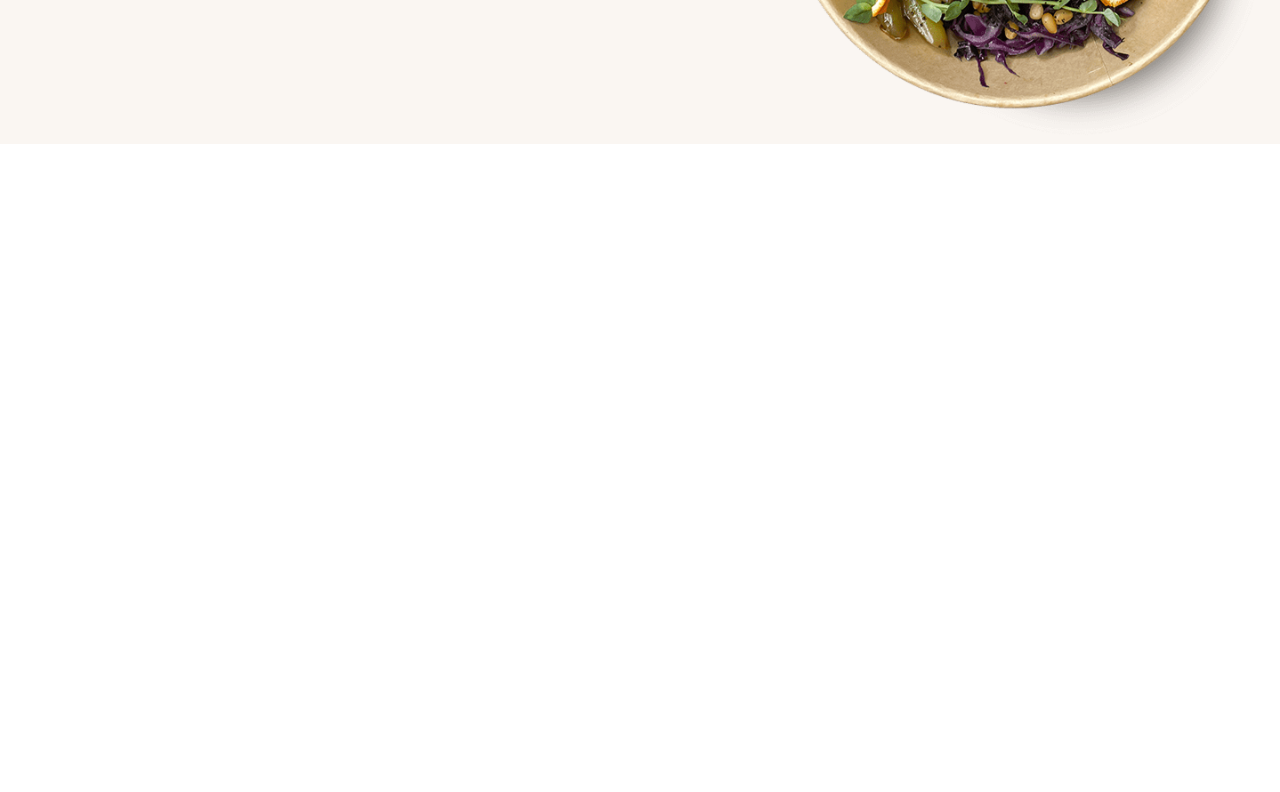
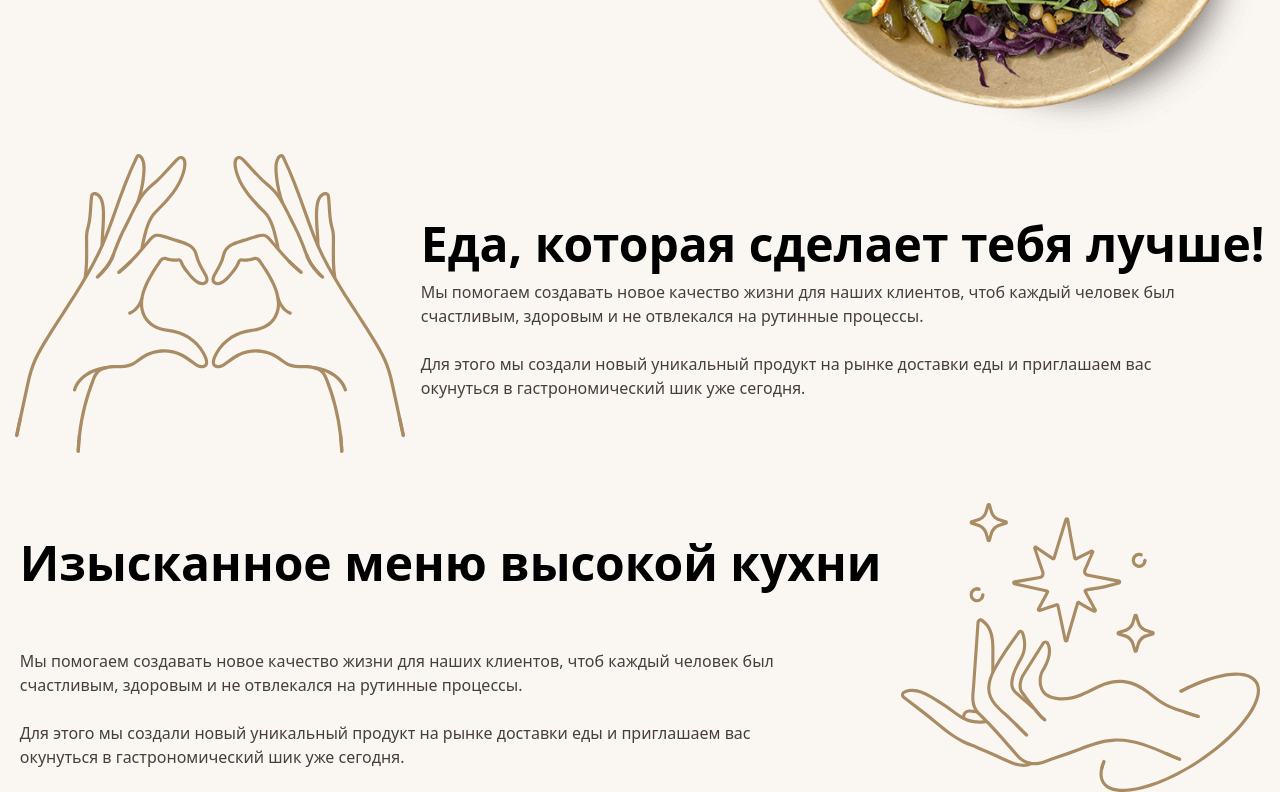
Before and after one commit to allastar09/exam-2_week, a website: page index.html in a window 1280 px wide. Shown: the part 444-1236 px from the top of the page. Before the commit the page ends 800 px from the top, so only its background shows below. Drawn offline with Linux system fonts and the light colour scheme.

Commit message:
i am first who finished section 2 i dont have problem and bag

```diff
--- a/index.html
+++ b/index.html
@@ -41,6 +41,39 @@
                 <img src="./image/porapoest-top 1.png" alt="">
             </div>
         </section>
+            <section class="max-w-400 m-auto bg-[#FAF6F2] h-auto pt-[10px]">
+                <div class="flex lg:flex-row flex-col gap-y-[20px] lg:justify-evenly items-center">
+                    <div>
+                        <div>
+                            <img src="./image/Group (2).svg" alt="">
+                        </div>
+                    </div>
+                    <div>
+                        <div>
+                            <h1 class="font-bold text-[24px] lg:text-[48px] text-center lg:text-start w-[335px] lg:w-auto">Еда, которая сделает тебя лучше!</h1>
+                            <p class="text-[#493E3E] w-[335px] lg:w-[756px]">
+                                Мы помогаем создавать новое качество жизни для наших клиентов, чтоб каждый человек был счастливым, здоровым и не отвлекался на рутинные процессы. <br><br>Для этого мы создали новый уникальный продукт на рынке доставки еды и приглашаем вас окунуться в гастрономический шик уже сегодня.
+                            </p>
+                        </div>
+                    </div>
+                </div>
+
+                 <div class="flex lg:flex-row flex-col-reverse gap-y-[20px] lg:justify-evenly items-center mt-[50px]">
+                    <div>
+                        <div>
+                            <h1 class="font-bold text-[24px] lg:text-[48px] text-center lg:text-start w-[335px] lg:w-auto">Изысканное меню высокой кухни</h1>
+                            <p class="text-[#493E3E] w-[335px] lg:w-[756px] mt-[50px]">
+                                Мы помогаем создавать новое качество жизни для наших клиентов, чтоб каждый человек был счастливым, здоровым и не отвлекался на рутинные процессы. <br><br>Для этого мы создали новый уникальный продукт на рынке доставки еды и приглашаем вас окунуться в гастрономический шик уже сегодня.
+                            </p>
+                        </div>
+                    </div>
+                    <div>
+                        <div>
+                            <img src="./image/Frame.svg" alt="">
+                        </div>
+                    </div>
+                </div>
+            </section>
     </main>
 </body>
 </html>
```
Also changed, not shown: image/Frame.svg (added), image/Group (2).svg (added), src/output.css.
